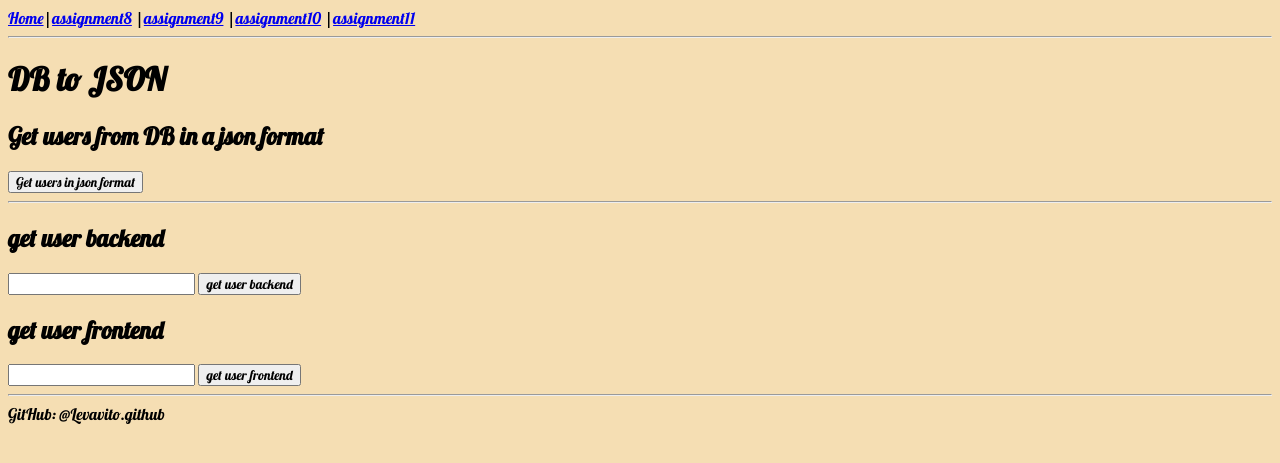
After one commit to Levavito/levavi.tomer, a Flask app: page /assignment11 in a window 1280 px wide. The commit adds this page. Shown: the top 463 px of the page. Run offline with Flask 2, Linux system fonts and the light colour scheme.

Commit message:
HW8+HW9+HW10+HW11

```diff
--- a/arseni execise/homework/homework8/Pages/assignment10/templates/assignment10.html
+++ b/arseni execise/homework/homework8/Pages/assignment10/templates/assignment10.html
@@ -1,5 +1,6 @@
 {% extends 'base.html' %}
 {% block title %}assigment 10{% endblock %}
+
 
 {% block tochen %}
      <h1>Users' Page</h1>
--- a/arseni execise/homework/homework8/app.py
+++ b/arseni execise/homework/homework8/app.py
@@ -2,6 +2,8 @@ from flask import Flask, redirect, url_for
 from flask import render_template
 from flask import request
 from flask import session
+from flask import json, jsonify
+import requests
 
 from interact_with_DB import interact_db
 
@@ -105,6 +107,46 @@ def delete_user_func():
 def catalog_func():  # put application's code here
     return 'catalog page!'
 
+@app.route('/assignment11')
+def assignment11_func():  # put application's code here
+    return render_template('assignment11.html', non="non")
+
+def get_users(num):
+    res = requests.get(f'https://reqres.in/api/users/{num}')
+    res = res.json()
+    print(res)
+    return res
+
+@app.route('/assignment11/users')
+def DB_to_json_func():  # put application's code here
+    return_dict = {}
+    query = "SELECT * FROM HwUsers.users ;"
+    answer = interact_db(query=query, query_type='fetch')
+    for user in answer:
+        return_dict[f'user_{user.id}'] = {
+            'id': user.id,
+            'name': user.name,
+            'email': user.email,
+            'password': user.password
+        }
+    return render_template('assignment11.html', answer=return_dict, non="non")
+
+@app.route('/assignment11/outer_source',  methods=['post'])
+def outer_source_func():
+    if "frontend" in request.form:
+        print("front")
+        num = int(request.form['frontend'])
+        print(num)
+        return render_template('assignment11.html', frontend=num)
+    elif "backend" in request.form:
+        print("back")
+        num = int(request.form['backend'])
+        user = get_users(num)
+        return render_template('assignment11.html', backend=user)
+    else:
+        print("lama")
+        return render_template('assignment11.html')
+
 
 if __name__ == '__main__':
     app.run(debug=True)
--- /dev/null
+++ b/arseni execise/homework/homework8/static/Fetch.js
@@ -0,0 +1,25 @@
+function get_user(num){
+    console.log("clicked");
+    fetch(`https://reqres.in/api/users/${num}`).then(
+        response => response.json()
+    ).then(
+        response_obj => put_users_inside_html(response_obj.data)
+    ).catch(
+        err => console.log(err)
+    )
+}
+
+function put_users_inside_html(response_obj_data){
+    // console.log(response_obj_data);
+    const curry_main = document.querySelector("mainassignment11");
+    const section = document.createElement('section');
+    section.innerHTML = `
+        <img src="${response_obj_data.avatar}" alt="profile pic"/>
+        <div>
+            <span>${response_obj_data.first_name} ${response_obj_data.last_name}</span>
+            <br>
+            <a href="mailto:${response_obj_data.email}">send email</a>
+        </div>
+        `;
+    curry_main.appendChild(section);
+}
--- a/arseni execise/homework/homework8/static/cv.css
+++ b/arseni execise/homework/homework8/static/cv.css
@@ -40,6 +40,10 @@
     width: 100%;
     background-color: rgb(117, 55, 47);
     height: 66vh;}
+
+#div11 div{
+     text-align: left;
+}
 
     /*responsive web disine*/
 @media only screen and (max-width:600px ){
--- a/arseni execise/homework/homework8/static/cv.js
+++ b/arseni execise/homework/homework8/static/cv.js
@@ -1,5 +1,3 @@
-// wellcome haeder//
-
 const d = new Date();
 console.log(d);
 var h = d.getHours();
@@ -50,4 +48,4 @@ function getUrlParameter(sParam)
 function change_acording_to_querry(){
     var header = getUrlParameter('p1');
     document.getElementById('userAction').innerHTML = header;
-};
+}
--- a/arseni execise/homework/homework8/templates/Header.html
+++ b/arseni execise/homework/homework8/templates/Header.html
@@ -1,6 +1,7 @@
 <header>
     <a href="/">Home</a>|<a href="/assignment8">assignment8</a>
     |<a href="/assignment9">assignment9</a> |<a href="/assignment10">assignment10</a>
+    |<a href="/assignment11">assignment11</a>
      {% if session.username %}
         |<a href="/logout">logout</a> | welcome {{ session.username }}
     {% endif %}
--- /dev/null
+++ b/arseni execise/homework/homework8/templates/assignment11.html
@@ -0,0 +1,60 @@
+{% extends 'base.html' %}
+{% block title %}assigment 11{% endblock %}
+
+{% block tochen %}
+     <h1>DB to JSON</h1>
+    {% if answer %}
+        <h2> Users from DB in a json format:</h2>
+        {{ answer }}
+    {% else %}
+        <h2> Get users from DB in a json format</h2>
+        <form action="/assignment11/users" method="GET"> <!--  post because dealing with passwords -->
+            <input type="submit" value="Get users in json format"> <!-- # value= what that will be written on the button -->
+        </form>
+    {% endif %}
+    <hr>
+    {% if non %}
+        <h2>get user backend</h2>
+        <form action="/assignment11/outer_source" method="POST">
+            <input type="number" name="backend">
+            <input type="submit" value="get user backend">
+        </form>
+
+        <h2> get user frontend</h2>
+        <form action="/assignment11/outer_source" method="POST"> <!--  post because dealing with passwords -->
+            <input type="number" name="frontend">
+            <input type="submit" value="get user frontend">
+        </form>
+    {% endif %}
+
+    {% if frontend %}
+        <h2>get user backend</h2>
+        <form action="/assignment11/outer_source" method="POST">
+            <input type="number" name="backend">
+            <input type="submit" value="get user backend">
+        </form>
+
+        <h2><u> single user frontend:</u></h2>
+        <mainassignment11 id="div11"></mainassignment11>
+        <script>
+            get_user({{ frontend }});
+        </script>
+    {% endif %}
+
+    {% if backend %}
+        <h2> get user frontend</h2>
+        <form action="/assignment11/outer_source" method="POST"> <!--  post because dealing with passwords -->
+            <input type="number" name="frontend">
+            <input type="submit" value="get user frontend">
+        </form>
+        <br>
+        <h2><u>single user backend:</u></h2>
+        <h3>user: {{ backend['data'].id }}</h3>
+        <img src="{{ backend['data'].avatar }}" alt="user pic">
+        <h3>first name: {{ backend['data'].first_name }}</h3>
+        <h3>last name: {{ backend['data'].last_name }}</h3>
+        <h3>email: {{ backend['data'].email }}</h3>
+        <hr><br>
+    {% endif %}
+
+{% endblock %}
--- a/arseni execise/homework/homework8/templates/assignment9.html
+++ b/arseni execise/homework/homework8/templates/assignment9.html
@@ -1,5 +1,6 @@
 {% extends 'base.html' %}
 {% block title %}assigment 9{% endblock %}
+
 
 {% block tochen %}
 {% if username %}
--- a/arseni execise/homework/homework8/templates/base.html
+++ b/arseni execise/homework/homework8/templates/base.html
@@ -5,8 +5,9 @@
     <title>{% block title %}{% endblock %}</title>
      <link rel="stylesheet" href="/static/cv.css">
      <script src="/static/cv.js"> </script>
+    <script src="/static/Fetch.js"> </script>
 </head>
-<body onload="greet(); change_acording_to_querry()" >
+<body onload="greet()">
 
     {% include 'Header.html' %}
     <hr>
--- a/arseni execise/homework/homework8/templates/cv1.html
+++ b/arseni execise/homework/homework8/templates/cv1.html
@@ -8,7 +8,7 @@
         <div id="item1">
                 <h1> IQ  validation</h1>
                 <p>5*5-5=?</p>
-                <input class="input" id="iq" type="number"required>
+                <input class="input" id="iq" type="number" required>
                 <button onclick="myFunction()">check answer</button>
                 <p id="demo"></p>
                 <h2 id="wellcome">wellcome</h2>
```
Also changed, not shown: arseni execise/lessons/lesson 2_ex 8/app.py (+78 -8 lines), arseni execise/lessons/lesson 2_ex 8/asyncio.py (+6 -4 lines), arseni execise/lessons/lesson 2_ex 8/templates/req_backhand.html (+7 -1 lines), not for submition/web-project-g16/utilities/db/db_complains.py (added, +18 -0 lines), not for submition/web-project-g16/utilities/db/db_products.py (added, +55 -0 lines).
